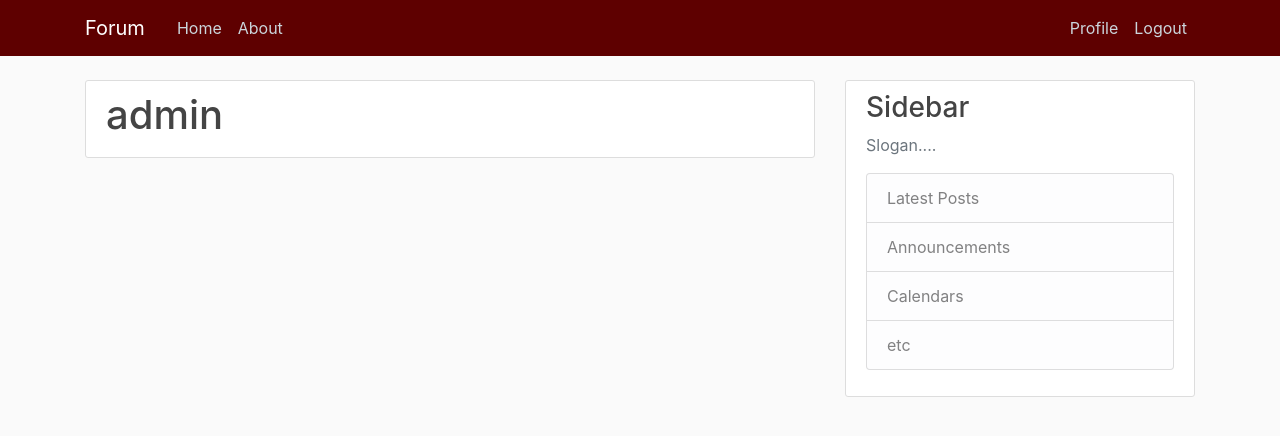
After one commit to TiagoMA90/digital-nomads, a Django app: page /profile/ in a window 1280 px wide. The commit adds this page. Shown: the top 436 px of the page. Run offline with Django 4.2, Linux system fonts and the light colour scheme; a user stored in the database is signed in; some libraries are stand-ins or nearby versions.

Commit message:
apply changes and create profile page

```diff
--- a/blog/templates/blog/base.html
+++ b/blog/templates/blog/base.html
@@ -36,6 +36,7 @@
 
               <!--- If the User is logged in, display Lougout in the nav-->
               {% if user.is_authenticated %}
+              <a class="nav-item nav-link" href="{% url 'profile' %}">Profile</a>
                 <a class="nav-item nav-link" href="{% url 'logout' %}">Logout</a>
 
               <!--- Otherwise, display Lougin & Register in the nav-->
--- a/forum/settings.py
+++ b/forum/settings.py
@@ -126,4 +126,5 @@ STATIC_URL = 'static/'
 # https://docs.djangoproject.com/en/4.2/ref/settings/#default-auto-field
 
 DEFAULT_AUTO_FIELD = 'django.db.models.BigAutoField'
+
 LOGIN_REDIRECT_URL = 'blog-home'
--- a/forum/urls.py
+++ b/forum/urls.py
@@ -26,6 +26,7 @@ from users import views as user_views
 urlpatterns = [
     path('admin/', admin.site.urls),
     path('register/', user_views.register, name='register'),
+    path('profile/', user_views.profile, name='profile'),
     path('login/', auth_views.LoginView.as_view(template_name='users/login.html'), name='login'),
     path('logout/', auth_views.LogoutView.as_view(template_name='users/logout.html'), name='logout'),
     path('', include('blog.urls')),
--- a/users/templates/users/logout.html
+++ b/users/templates/users/logout.html
@@ -3,8 +3,8 @@
 {% load crispy_forms_tags %}
 {% block content %}
     <div class="content-section">
-        <h2>You have loged out</h2>
-        <p>We are already missing you...</p>
+        <h2>You have logged out</h2>
+        <p>We are missing you already...</p>
         <div class="border-top pt-3">
             <small class="text-muted"><a href="{% url 'login' %}" class="ml-2">Sign In?</a></small>
         </div>
--- /dev/null
+++ b/users/templates/users/profile.html
@@ -0,0 +1,9 @@
+<!-- Extends from base.html -->
+{% extends "blog/base.html" %}
+{% load crispy_forms_tags %}
+{% block content %}
+    <div class="content-section">
+        <!-- Logs the User username -->
+        <h1>{{ user.username }}</h1>
+    </div>
+{% endblock %}
--- a/users/views.py
+++ b/users/views.py
@@ -1,9 +1,10 @@
 from django.shortcuts import render
 from django.shortcuts import redirect
 from django.contrib import messages
+from django.contrib.auth.decorators import login_required
 from .forms import UserRegisterForm
 
-
+# Function to create and save a User account
 def register(request):
     if request.method == 'POST':
         form = UserRegisterForm(request.POST)
@@ -15,3 +16,8 @@ def register(request):
     else:
         form = UserRegisterForm()
     return render(request, 'users/register.html', {'form': form})
+
+# Decorator for Users to be required to log in and display the User profile
+@login_required
+def profile(request):
+    return render(request, 'users/profile.html')
```
Also changed, not shown: db.sqlite3.
